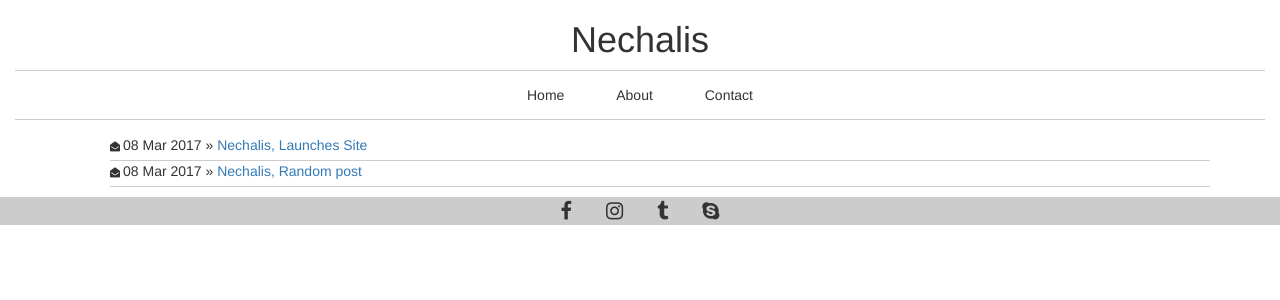
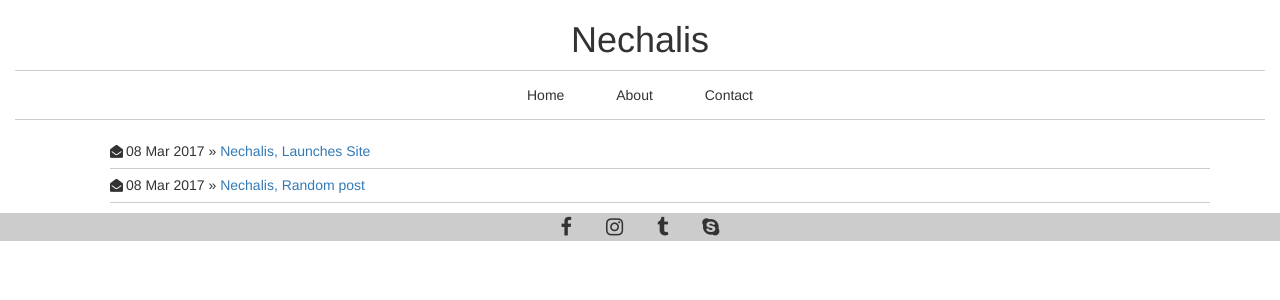
Before and after one commit to Nechalis/Nechalis.github.io, a Jekyll site: the page built from index.html, in a window 1280 px wide. Shown: the top 300 px of the page. Built offline with Jekyll 4.4.1, drawn with Linux system fonts in a browser that asks for light colours.

Commit message:
Working with posts

```diff
--- a/css/main.css
+++ b/css/main.css
@@ -67,11 +67,14 @@ ul.menu li a:hover:before {
 	border-bottom: solid #ccc;
 	border-width: 1px;
 	padding-bottom: 5px;
+	padding-top: 5px;
 }
 
 .post-icon {
 	padding-right: 3px;
-	font-size: 10px;
+	font-size: 13px;
+	padding-bottom: 5px;
+	padding-top: 5px;
 }
 
 .stickyfooter a {
```
